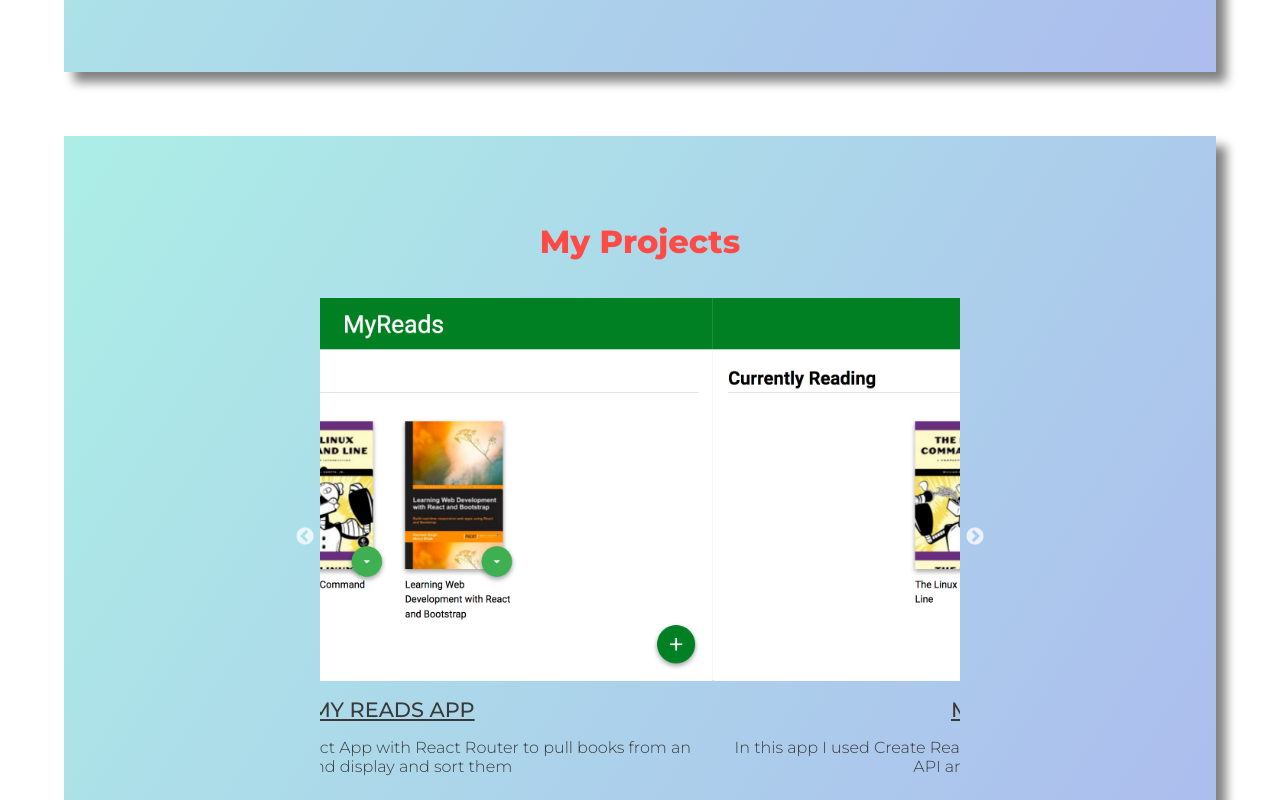
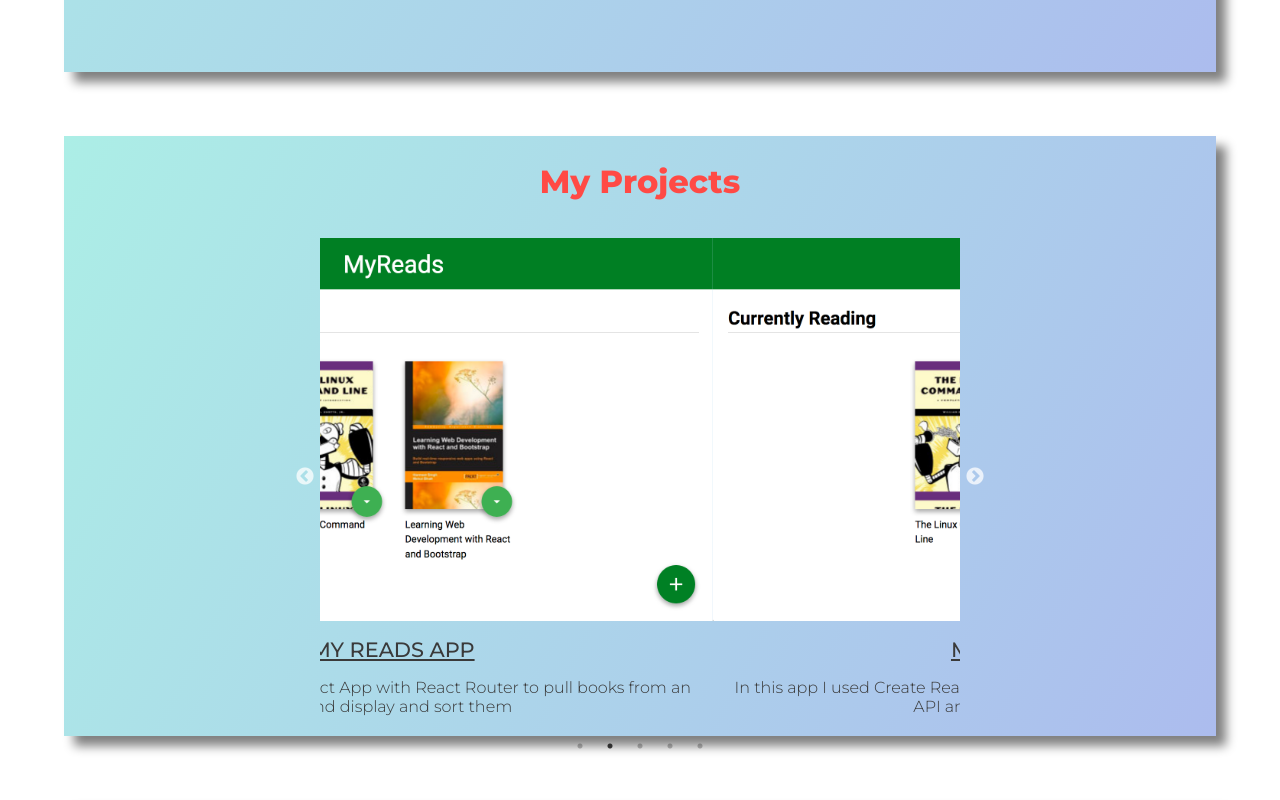
Before and after one commit to andrewjc88/resume_site_17, a React (Create React App) app: page / in a window 1280 px wide. Shown: the part 1480-2280 px from the top of the page. Built offline with nearby package versions, Linux system fonts and the light colour scheme.

Commit message:
Fix overflow carousel on projects section

```diff
--- a/src/App.css
+++ b/src/App.css
@@ -123,12 +123,14 @@
 
 .AboutMe {
   max-width: 40em;
-  margin:
+  /* margin: */
 }
 
 .Projects {
   /* justify-content: center; */
-  /* height: 100%; */
+  height: 100%;
+  min-height: 600px;
+
 }
 
 .Carousel {
```
